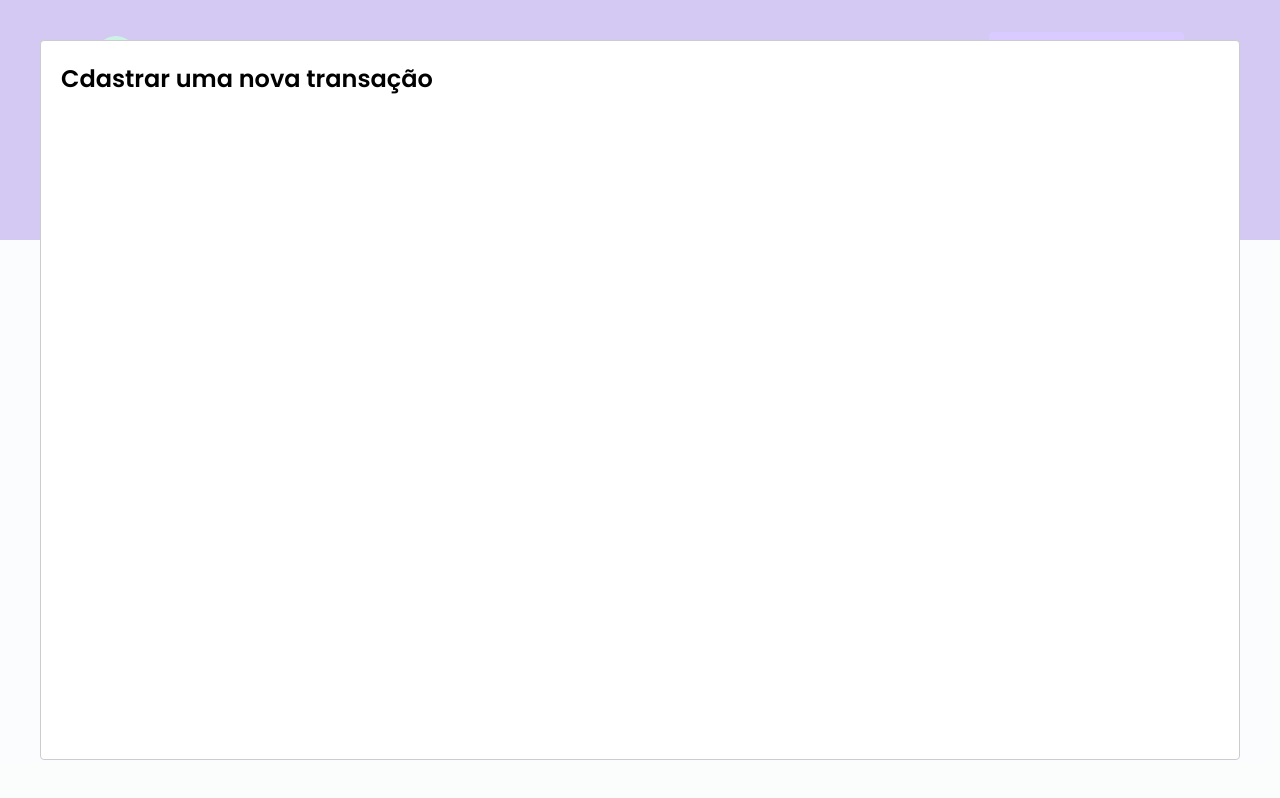
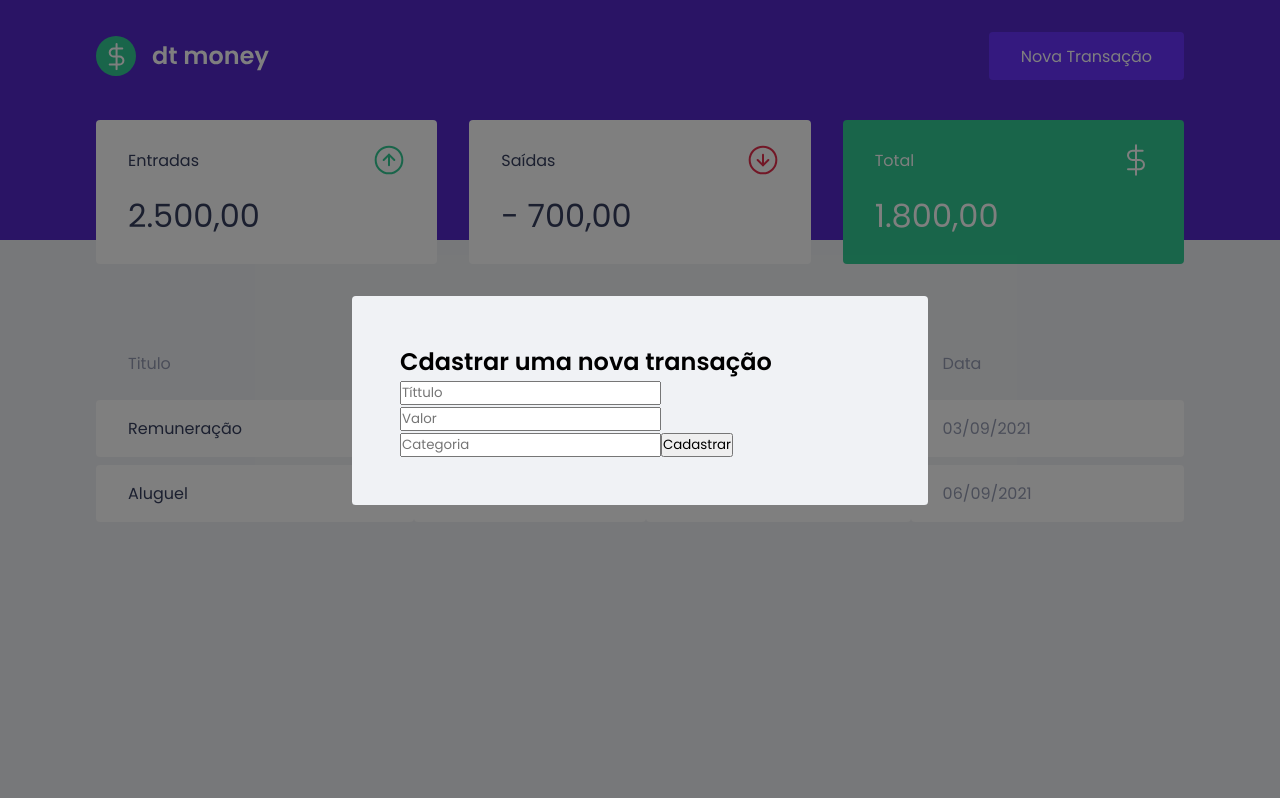
Before and after one commit to LuanMarcosCosta/ignite-aulas, a React (Create React App) app in the folder reactjs/dtmoney/: page / in a window 1280 px wide. Both pictures are taken after a click on the button "Nova Transação". Built offline with nearby package versions, Linux system fonts and the light colour scheme; no server answers; what miragejs would draw is missing.

Commit message:
include modal

```diff
--- a/reactjs/dtmoney/src/NewTransactionModal/index.tsx
+++ b/reactjs/dtmoney/src/NewTransactionModal/index.tsx
@@ -1,4 +1,5 @@
 import Modal from 'react-modal'
+import { Container } from './styles'
 
 interface NewTransactionModalProps {
     isOpen: boolean;
@@ -10,8 +11,30 @@
         <Modal
             isOpen={isOpen}
             onRequestClose={onRequestClose}
+            overlayClassName="react-modal-overlay"
+            className="react-modal-content"
            >
-            <h2>Cdastrar uma nova transação</h2>
+
+             <Container>
+                <h2>Cdastrar uma nova transação</h2>
+
+                <input
+                    placeholder="Títtulo"
+                />
+
+                <input
+                    type="number"
+                    placeholder="Valor"
+                />
+
+                <input
+                    placeholder="Categoria"
+                />
+
+                <button type="submit">
+                    Cadastrar
+                </button>
+            </Container>
        </Modal>
     );
 }
--- a/reactjs/dtmoney/src/styles/global.ts
+++ b/reactjs/dtmoney/src/styles/global.ts
@@ -54,4 +54,26 @@
         opacity: 0.6;
         cursor: not-allowed;
     }
+
+    .react-modal-overlay{
+        background: rgba(0, 0, 0, 0.5);
+
+        position: fixed;
+        top: 0;
+        left: 0;
+        bottom: 0;
+        right: 0;
+
+        display: flex;
+        align-items: center;
+        justify-content: center;
+    }
+    .react-modal-content{
+        width: 100%;
+        max-width: 576px;
+        background: var(--background);
+        padding: 3rem;
+        position: relative;
+        border-radius: 0.24rem;
+    }
     `
```
